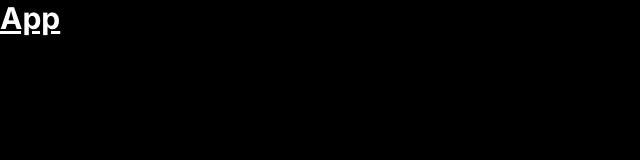
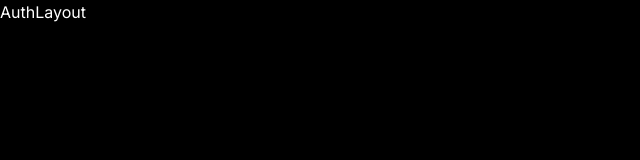
Before and after one commit to Saurabh-112233/funagram, a React (Vite) app: page /sign-in in a window 1280 px wide. Shown: the top 160 px of the page, without its empty margins (0-640 px from the left). Built offline with nearby package versions, Linux system fonts and the light colour scheme.

Commit message:
setting up folder structure for route

```diff
--- a/package.json
+++ b/package.json
@@ -11,7 +11,8 @@
   },
   "dependencies": {
     "react": "^18.2.0",
-    "react-dom": "^18.2.0"
+    "react-dom": "^18.2.0",
+    "react-router-dom": "^6.23.1"
   },
   "devDependencies": {
     "@types/react": "^18.2.66",
--- a/src/App.tsx
+++ b/src/App.tsx
@@ -1,9 +1,28 @@
+import {Routes,Route} from 'react-router-dom'
+
 import './globals.css'
+import SigninForm from './_auth/forms/SigninForm'
+import { Home } from './_root/pages'
+import SignupForm from './_auth/forms/SignupForm'
+import AuthLayout from './_auth/AuthLayout'
+import RootLayout from './_root/RootLayout'
 const App = () => {
   return (
-    <div className='text-3xl font-bold underline'>
-        App
-    </div>
+    <main className='flex h-screen'>
+        <Routes>
+            {/* public route */}
+            <Route element={<AuthLayout />}>
+                <Route path='/sign-in' element={<SigninForm />} />
+                <Route path='/sign-up' element={<SignupForm />} />
+            </Route>
+
+            {/* private route */}
+            <Route element = {<RootLayout/>}>
+                <Route index element={<Home />}/>
+            </Route>
+
+        </Routes>
+    </main>
   )
 }
 
--- /dev/null
+++ b/src/_auth/AuthLayout.tsx
@@ -0,0 +1,8 @@
+
+const AuthLayout = () => {
+  return (
+    <div>AuthLayout</div>
+  )
+}
+
+export default AuthLayout
--- /dev/null
+++ b/src/_auth/forms/SigninForm.tsx
@@ -0,0 +1,9 @@
+
+
+const SigninForm = () => {
+  return (
+    <div>SigninForm</div>
+  )
+}
+
+export default SigninForm
--- /dev/null
+++ b/src/_auth/forms/SignupForm.tsx
@@ -0,0 +1,8 @@
+
+const SignupForm = () => {
+  return (
+    <div>SignupForm</div>
+  )
+}
+
+export default SignupForm
--- /dev/null
+++ b/src/_root/RootLayout.tsx
@@ -0,0 +1,8 @@
+
+const RootLayout = () => {
+  return (
+    <div>RootLayout</div>
+  )
+}
+
+export default RootLayout
--- /dev/null
+++ b/src/_root/pages/Home.tsx
@@ -0,0 +1,9 @@
+
+
+const Home = () => {
+  return (
+    <div>Home</div>
+  )
+}
+
+export default Home
--- /dev/null
+++ b/src/_root/pages/index.ts
@@ -0,0 +1 @@
+export {default as Home} from './Home'
--- a/src/main.tsx
+++ b/src/main.tsx
@@ -1,7 +1,9 @@
-import React from 'react';
+import {BrowserRouter} from 'react-router-dom'
 import ReactDOM from 'react-dom/client';
 import App from './App';
 
 ReactDOM.createRoot(document.getElementById('root')!).render(
-    <App/>
+    <BrowserRouter>
+        <App/>
+    </BrowserRouter>
 )
```
Also changed, not shown: 1 other file (tests, documents, lock files or other folders).
